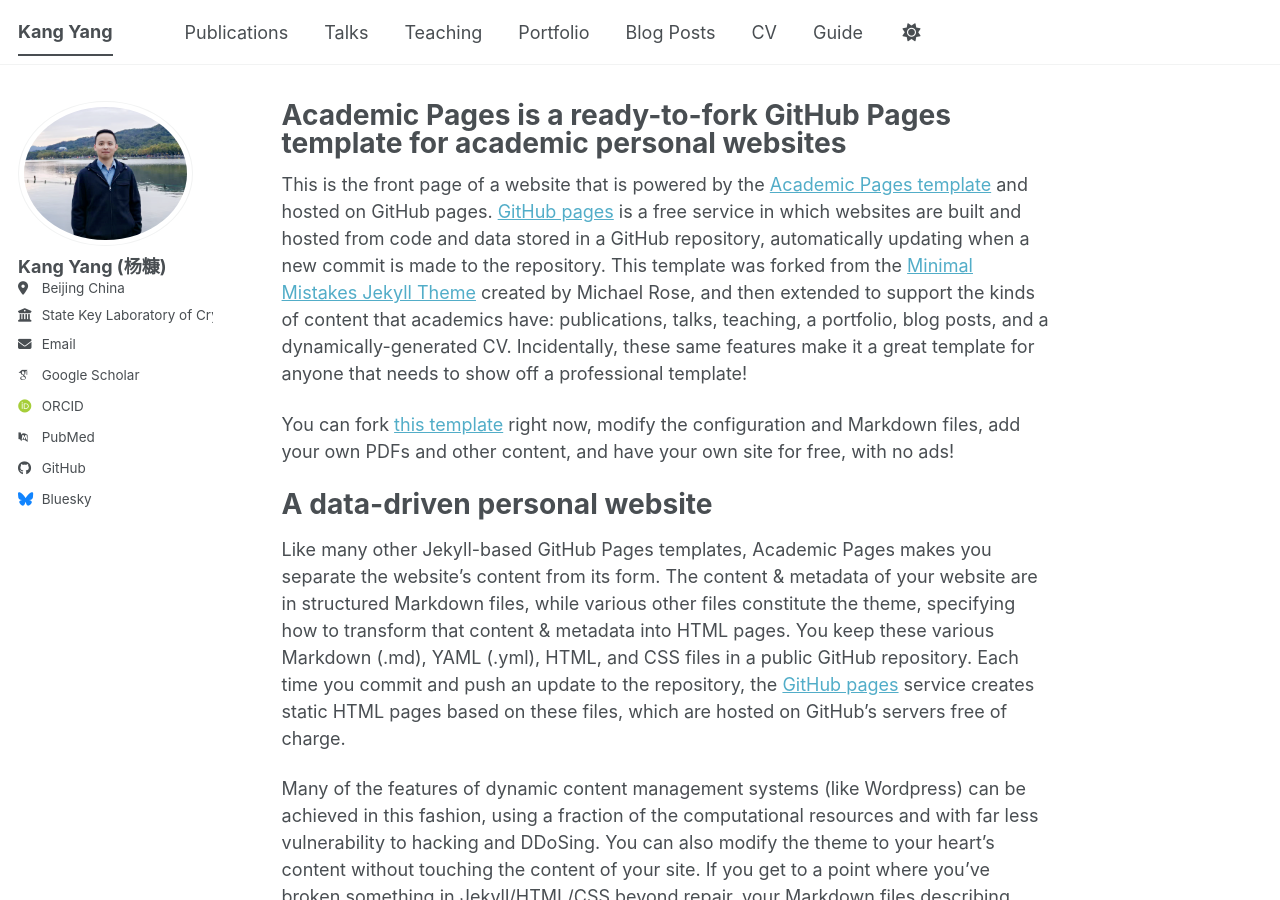
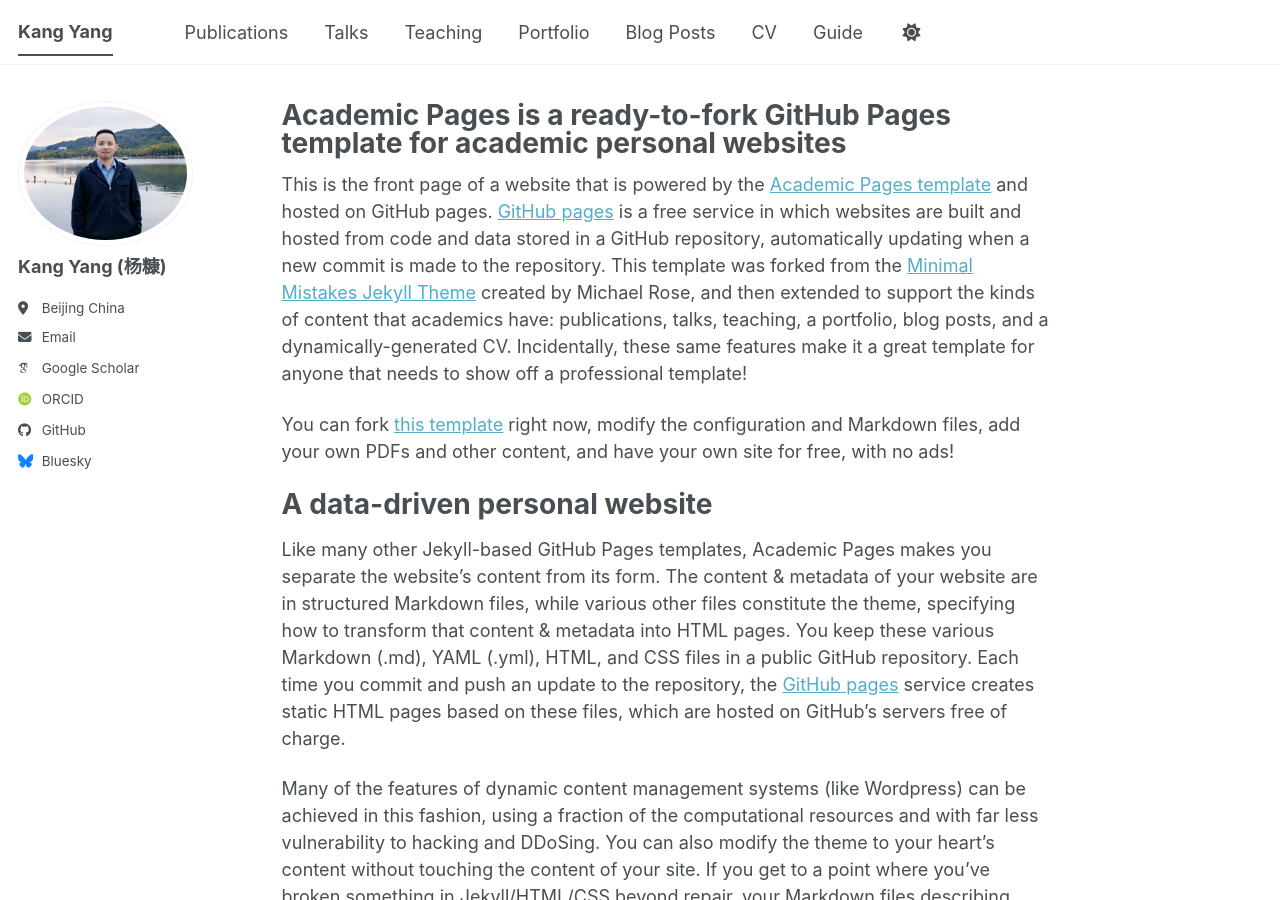
Before and after one commit to yangkang2048/yangkang2048.github.io, a Jekyll site: the page built from _pages/about.md, in a window 1280 px wide and 900 px high. Built offline with Jekyll 4.4.1, drawn with Linux system fonts in a browser that asks for light colours; some web fonts are replaced; a script bundle is joined from its source files by our own code; library files that are not in the unit come from our copies; some of the changed lines change nothing that is shown.

Commit message:
Update _config.yml

```diff
--- a/_config.yml
+++ b/_config.yml
@@ -26,25 +26,25 @@
   avatar           : "profile.png"
   name             : "Kang Yang (杨糠)"
   # pronouns         : # example: "she/her"
-  # bio              : "Short biography for the left-hand sidebar"
+  bio              : " "
   location         : "Beijing China"
-  employer         : "State Key Laboratory of Cryptology"
+#  employer         : "State Key Laboratory of Cryptology"
   uri              : # URL
   email            : "yangk@sklc.org"
 
   # Academic websites
   academia         : # URL
-  arxiv            : # URL - Update with the correct link to your profile
+ # arxiv            : # URL - Update with the correct link to your profile
   googlescholar    : "https://scholar.google.com/citations?user=PS_CX0AAAAAJ"
-  inspire-hep      : # URL
-  impactstory      : # URL
+ # inspire-hep      : # URL
+ # impactstory      : # URL
   orcid            : "https://orcid.org/yourorcidurl"
-  semantic         : # URL
-  ssrn             : # URL
-  pubmed           : "https://www.ncbi.nlm.nih.gov/pubmed/?term=john+snow"
-  researchgate     : # URL
-  scopus           : # URL
-  zotero           : # URL
+ # semantic         : # URL
+ # ssrn             : # URL
+ # pubmed           : "https://www.ncbi.nlm.nih.gov/pubmed/?term=john+snow"
+ # researchgate     : # URL
+ # scopus           : # URL
+ # zotero           : # URL
 
 
   # Repositories and software development
```
